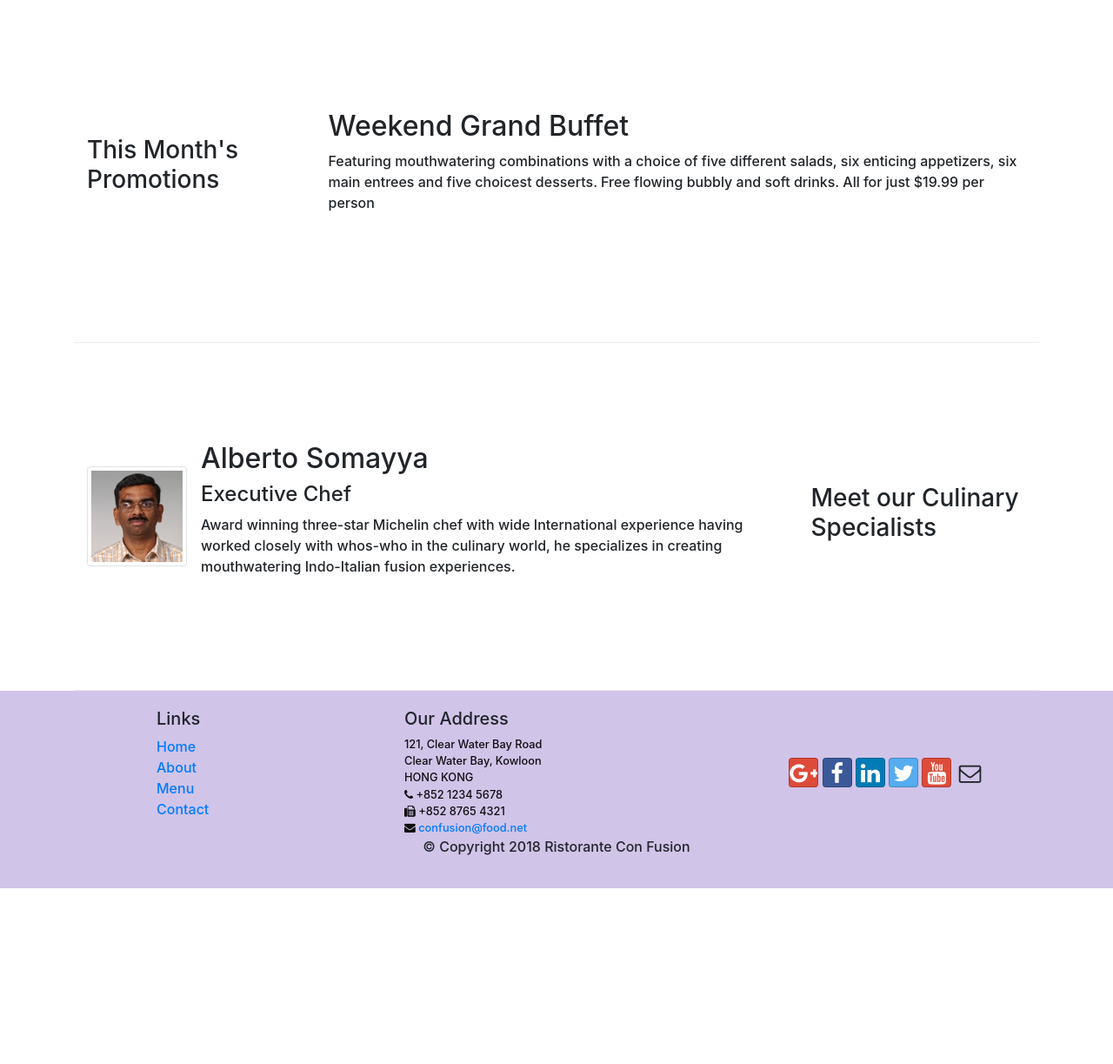
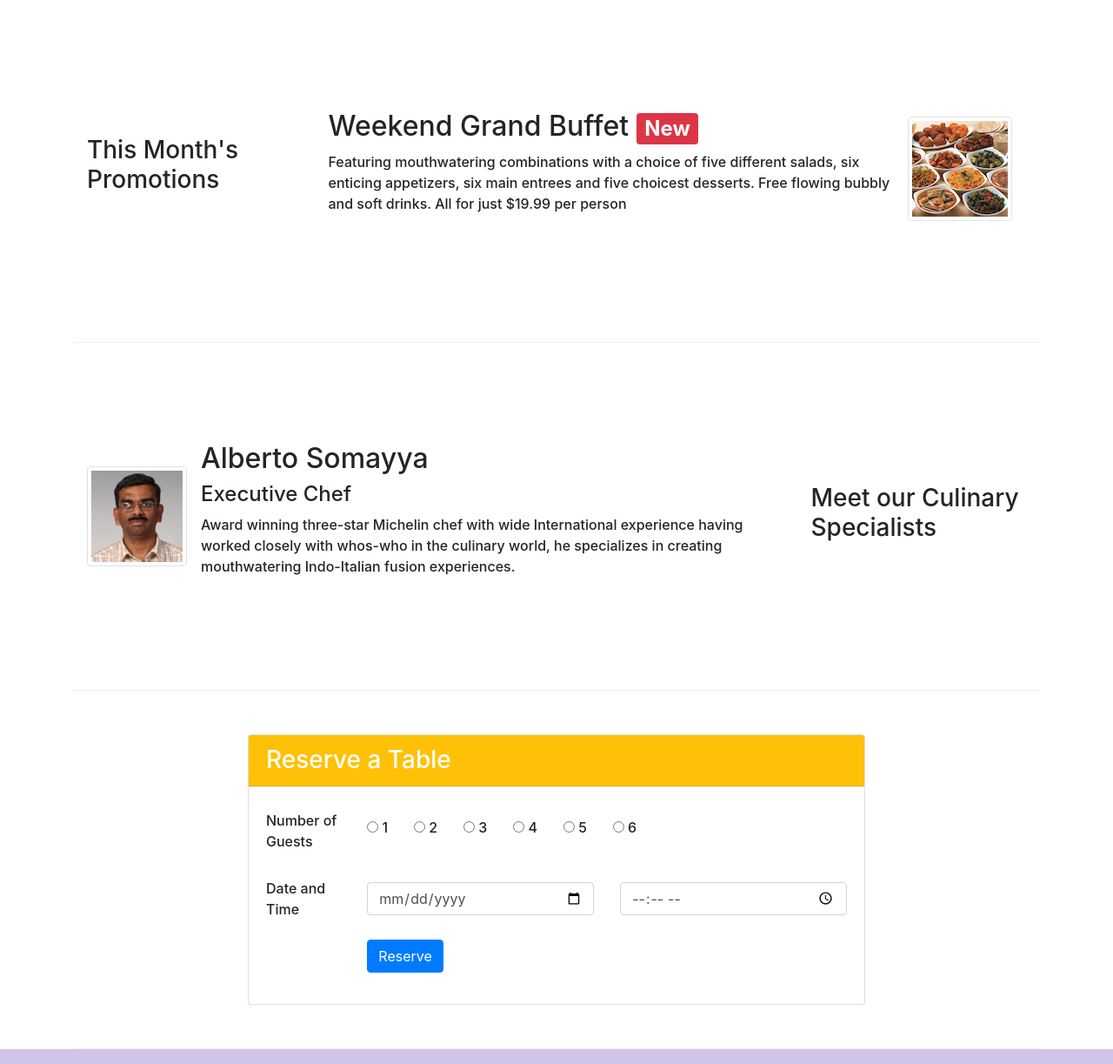
Before and after one commit to tusharsingh432-dev/conFusionBootstrap4, a website: page index.html in a window 1280 px wide. Shown: the part 740-1963 px from the top of the page at 87% size. Before the commit the page ends 1761 px from the top, so only its background shows below. Drawn offline with nearby package versions, Linux system fonts and the light colour scheme.

Commit message:
Assignment Week2

```diff
--- a/index.html
+++ b/index.html
@@ -37,13 +37,14 @@
     <header class="jumbotron">
         <div class="container">
             <div class="row row-header">
-                <div class="col-12 col-sm-6">
+                <div class="col-12 col-sm-5">
                     <h1>Ristorante con Fusion</h1>
                     <p>We take inspiration from the World's best cuisines, and create a unique fusion experience. Our lipsmacking creations will tickle your culinary senses!</p>
                 </div>
-                <div class="col-12 offset-sm-4 col-sm align-self-center">
+                <div class="col-12 col-sm-4 align-self-center">
                     <img src="img/logo.png" class="img-fluid">
                 </div>
+                <a href="#rigester" class="btn btn-warning align-self-center col-sm-3 btn-block">Reserve Table</a>
             </div>
         </div>
     </header>
@@ -56,7 +57,7 @@
             <div class="media col-12 col-sm order-sm-first col-md ">
                 <img src="img/uthappizza.png" class="d-flex mr-3 img-thumbnail align-self-center">
                 <div class ="media-body">
-                    <h2 class="mt-0">Uthappizza <h5><span class="badge badge-danger">HOT</span> <span class="badge badge-pill badge-success">$4.99</span></h5></h2>
+                    <h2 class="mt-0">Uthappizza <span class="badge badge-danger">HOT</span> <span class="badge badge-pill badge-secondary">$4.99</span></h2>
                     <p class="d-none d-sm-block">A unique combination of Indian Uthappam (pancake) and Italian pizza, topped with Cerignola olives, ripe vine cherry tomatoes, Vidalia onion, Guntur chillies and Buffalo Paneer.</p>
                 </div>
             </div>
@@ -67,9 +68,12 @@
             <div class="col-12 col-sm-4 col-md-3">
                 <h3>This Month's Promotions</h3>
             </div>
-            <div class="col-12 col-sm col-md">
-                <h2>Weekend Grand Buffet</h2>
-                <p>Featuring mouthwatering combinations with a choice of five different salads, six enticing appetizers, six main entrees and five choicest desserts. Free flowing bubbly and soft drinks. All for just $19.99 per person </p>
+            <div class="col-12 col-sm col-md media">
+                <div class="media-body">
+                    <h2>Weekend Grand Buffet <span class="badge badge-danger">New</span> </h2>
+                    <p>Featuring mouthwatering combinations with a choice of five different salads, six enticing appetizers, six main entrees and five choicest desserts. Free flowing bubbly and soft drinks. All for just $19.99 per person </p>
+                </div>
+                <img class="d-flex mr-3 img-thumbnail align-self-center" src="img/buffet.png">
             </div>
         </div>
 
@@ -83,6 +87,54 @@
                     <h2 class="mt-0">Alberto Somayya</h2>
                     <h4>Executive Chef</h4>
                     <p class="d-none d-sm-block">Award winning three-star Michelin chef with wide International experience having worked closely with whos-who in the culinary world, he specializes in creating mouthwatering Indo-Italian fusion experiences. </p>
+                </div>
+            </div>
+        </div>
+        <div id="rigester" class="row row-content justify-content-center align-self-center">
+            <div class="col-8">
+                <div class="card">
+                    <h3 class="card-header bg-warning text-white">Reserve a Table</h3>
+                    <form class="card-body">
+                        <div class="form-group row">
+                            <label class="col-form-label col-sm-2" for="noOfGuests">Number of Guests</label>
+                            <div class="col-sm-10 align-self-center">
+                                <input type="radio" id="1" name="1" value="1">
+                                <label for="1">1</label> &nbsp; &nbsp; &nbsp;
+                                <input type="radio" id="2" name="2" value="2">
+                                <label for="2">2</label> &nbsp; &nbsp; &nbsp;
+                                <input type="radio" id="3" name="3" value="3">
+                                <label for="3">3</label> &nbsp; &nbsp; &nbsp;
+                                <input type="radio" id="4" name="4" value="1">
+                                <label for="4">4</label> &nbsp; &nbsp; &nbsp;
+                                <input type="radio" id="5" name="5" value="2">
+                                <label for="5">5</label> &nbsp; &nbsp; &nbsp;
+                                <input type="radio" id="6" name="6" value="3">
+                                <label for="6">6</label> &nbsp; &nbsp; &nbsp;
+<!--
+                                <input class="col-1" type="radio" id="1" name="1" value="1"><label for="1">1</label>
+                                <div class="col-2"><input type="radio" id="2" name="2" value="2"><label for="2">&nbsp; 2</label></div>
+                                <div class="col-2"><input type="radio" id="3" name="3" value="3"><label for="3">&nbsp; 3</label></div>
+                                <div class="col-2"><input type="radio" id="4" name="4" value="4"><label for="4">&nbsp; 4</label></div>
+                                <div class="col-2"><input type="radio" id="5" name="5" value="5"><label for="5">&nbsp; 5</label></div>
+                                <div class="col-2"><input type="radio" id="6" name="6" value="6"><label for="6">&nbsp; 6</label></div>
+-->
+                            </div>
+                        </div>
+                        <div class="form-group row">
+                            <label for="dateTime" class="col-form-label col-sm-2 align-self-center">Date and Time</label>
+                            <div class="col-sm-5 align-self-center">
+                                <input class="form-control" id="date" name="Date" type="date" placeholder="Date">
+                            </div>
+                            <div class="col-sm-5 align-self-center">
+                                <input class="form-control" id="time" type="time" name="Time" placeholder="Time">
+                            </div>
+                        </div>
+                        <div class="form-group row">
+                            <div class="offset-2 col-sm-10 align-self-center">
+                                <button class="btn btn-primary">Reserve</button>
+                            </div>
+                        </div>
+                    </form>
                 </div>
             </div>
         </div>
```
